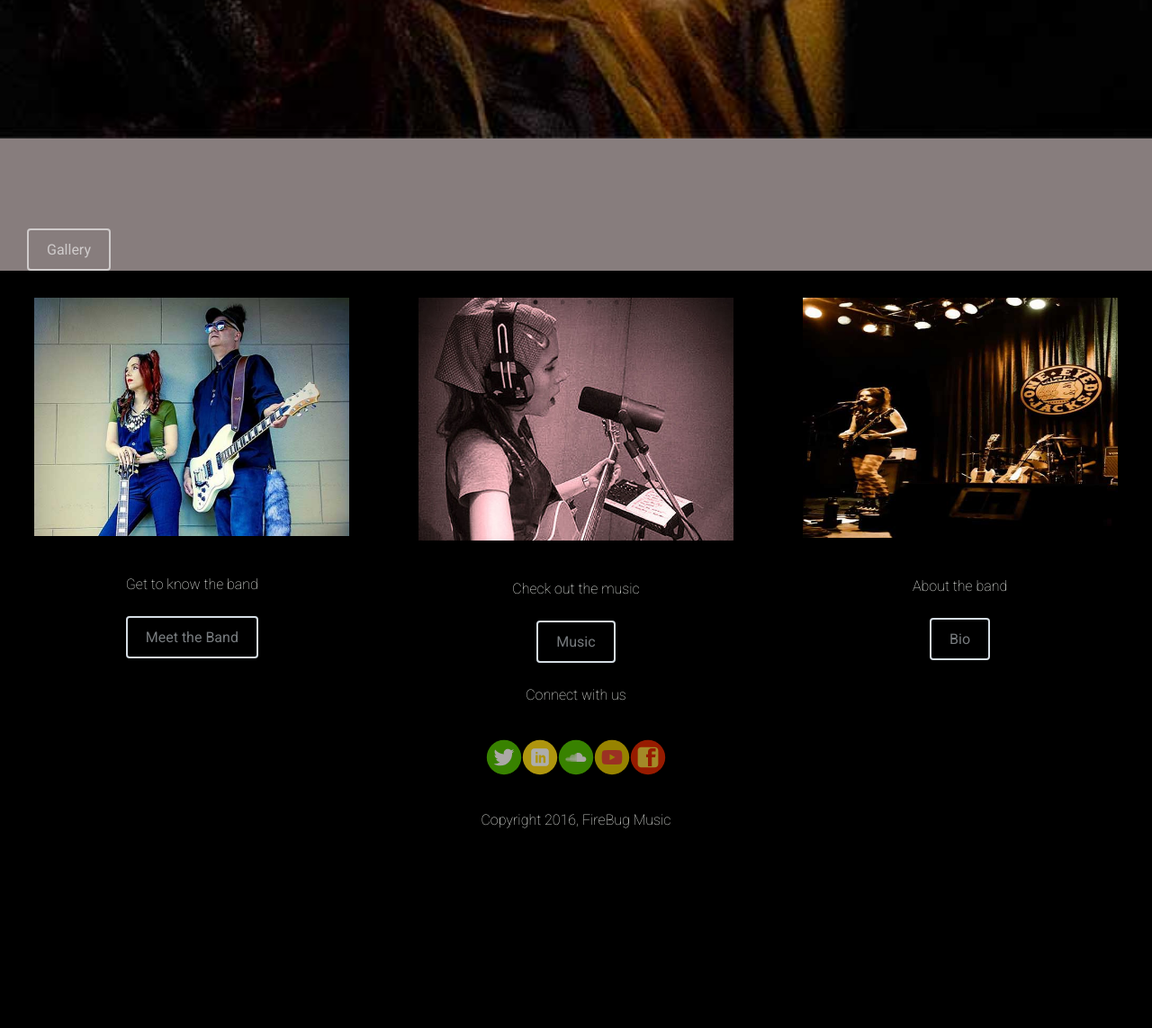
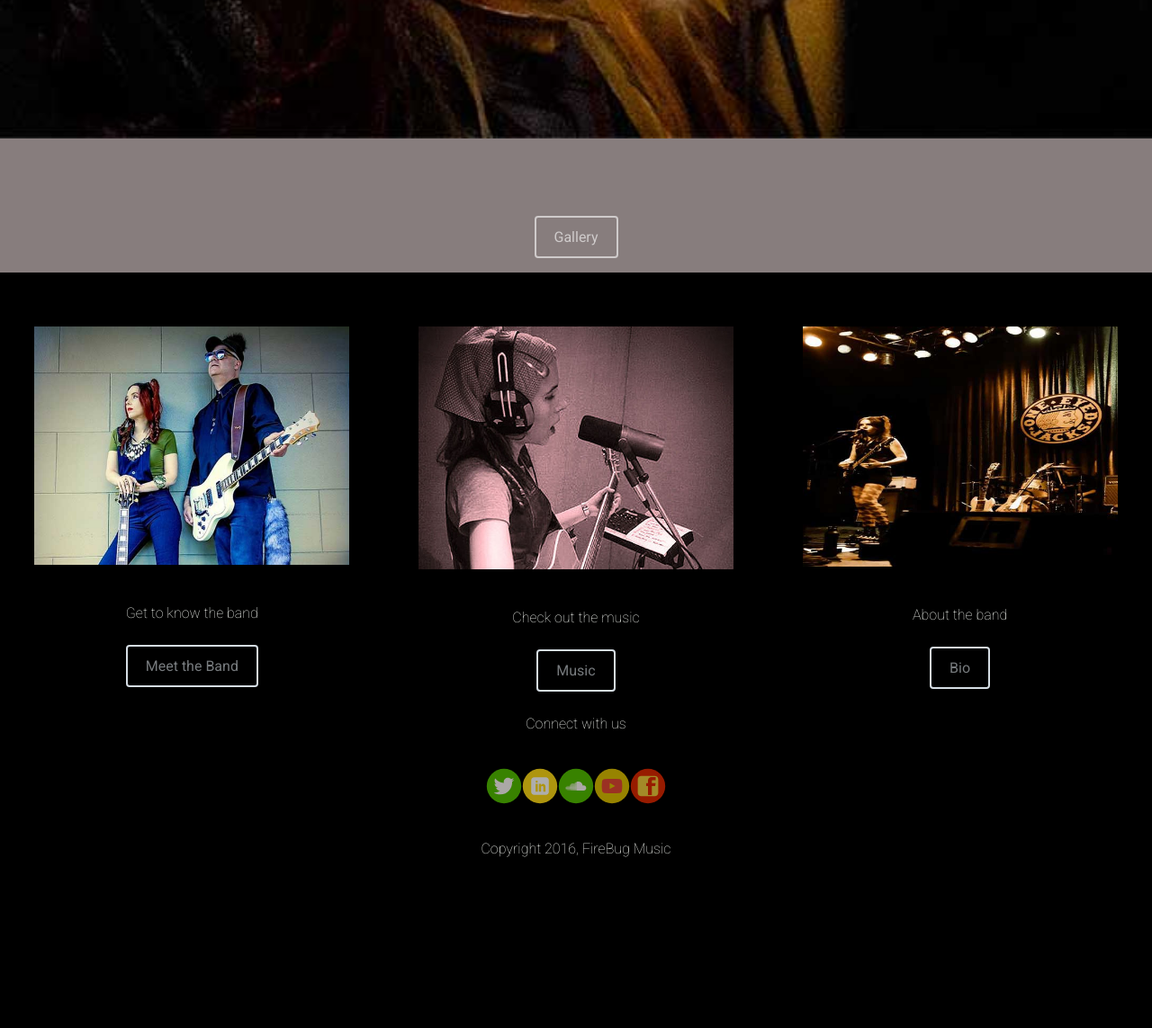
Before and after one commit to firebuggirl/firebuganimsitiononepage, a PHP site: page / in a window 1280 px wide. Shown: the part 1306-2449 px from the top of the page at 90% size. Before the commit the page ends 2227 px from the top, so only its background shows below. Run offline with PHP 8.4, Linux system fonts and the light colour scheme; some libraries are stand-ins or nearby versions.

Commit message:
center button

```diff
--- a/css/main.css
+++ b/css/main.css
@@ -582,12 +582,7 @@ nav a.active {
 .slide .button {
   color: #fff;
   border-color: #fff;
-  opacity: .6;
-  float: left;
-  margin-left: 30px; }
-  @media (max-width: 414px) {
-    .slide .button {
-      margin-left: 0.625em; } }
+  opacity: .6; }
 
 .slide .button:hover {
   opacity: 1; }
@@ -702,7 +697,8 @@ a.soundcloud {
 /*Grid*/
 .grid-full {
   width: 100%;
-  float: left; }
+  float: left;
+  padding-bottom: 30px; }
 
 .grid-half {
   width: 0%;
--- a/index.html
+++ b/index.html
@@ -84,7 +84,8 @@
                     <p>Turn your car into KITT from Knight Rider</p>
                     <a href="#" class="button">Check it Out</a>
                   </div> -->
-                  <div class="grid-half2">
+                  <!-- <div class="grid-half2"> -->
+                  <div class="grid-full">
                     <img src="img/studiocountrybest.jpg" alt="" />
                       <a href="gallery.html" class="button">Gallery</a>
                   </div>
--- a/scss/base/_fullscreen.scss
+++ b/scss/base/_fullscreen.scss
@@ -211,10 +211,11 @@ nav a.active {
   color: #fff;
   border-color: #fff;
   opacity: .6;
-  float: left;
-  margin-left: 30px;
+  // float: left;
+  // margin-left: 30px;
+
   @include bp(mobile_large){
-    margin-left: em(10px);
+    // margin-left: em(10px);
 
   }
 }
@@ -354,6 +355,7 @@ a.soundcloud{
 .grid-full {
   width: 100%;
   float: left;
+  padding-bottom: 30px;
 }
 .grid-half {
   width: 0%;
```
Also changed, not shown: 1 other file.
